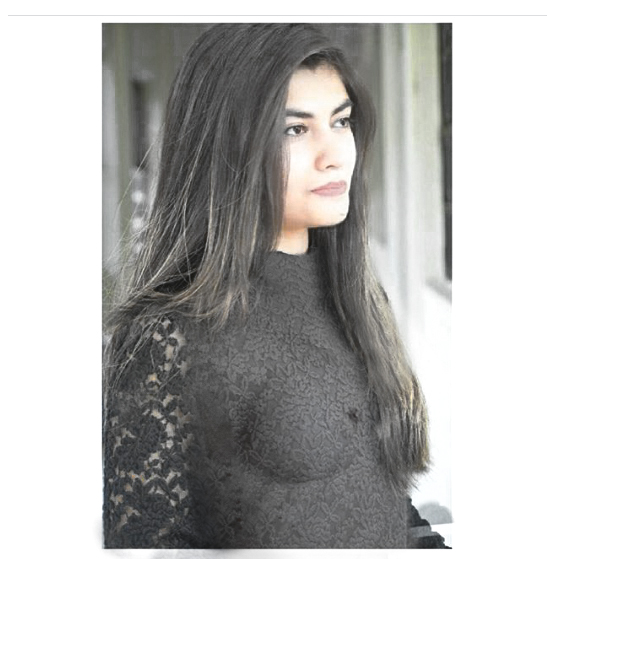
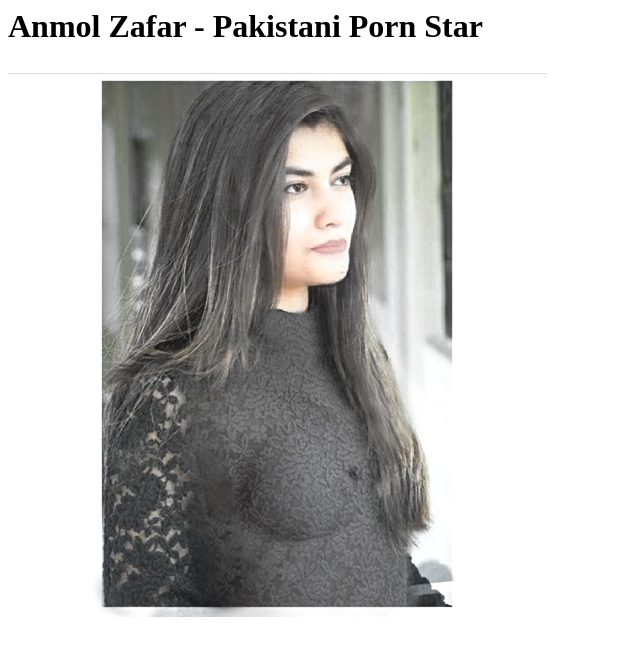
Before and after one commit to anmolzafar/anmolzafar.github.io, a plain HTML site: page index.html in a window 1280 px wide. Shown: the whole page, without its empty margins (0-640 px from the left). Drawn offline with Linux system fonts and the light colour scheme.

Commit message:
Update index.html

```diff
--- a/index.html
+++ b/index.html
@@ -1 +1,3 @@
+<title>Anmol Zafar - Pakistani Porn Star</title>
+<h1>Anmol Zafar - Pakistani Porn Star</h1>
 <img src="https://raw.githubusercontent.com/anmolzafar/anmolzafar.github.io/master/naked.jpg">
```
